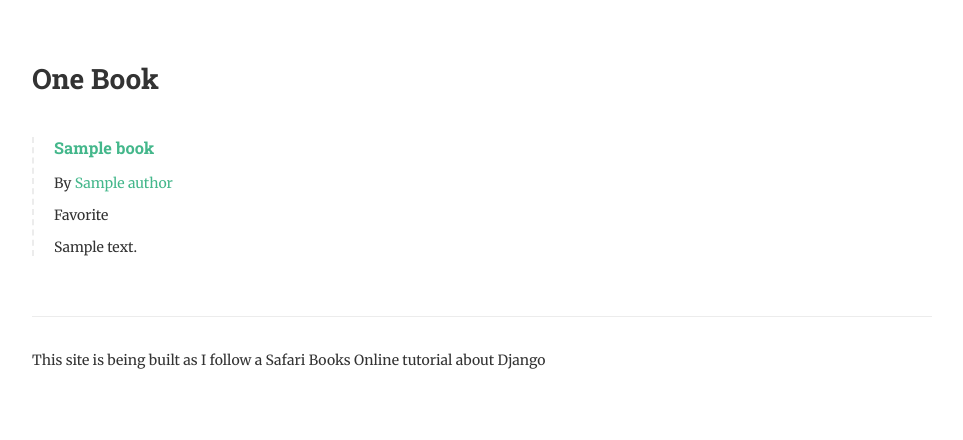
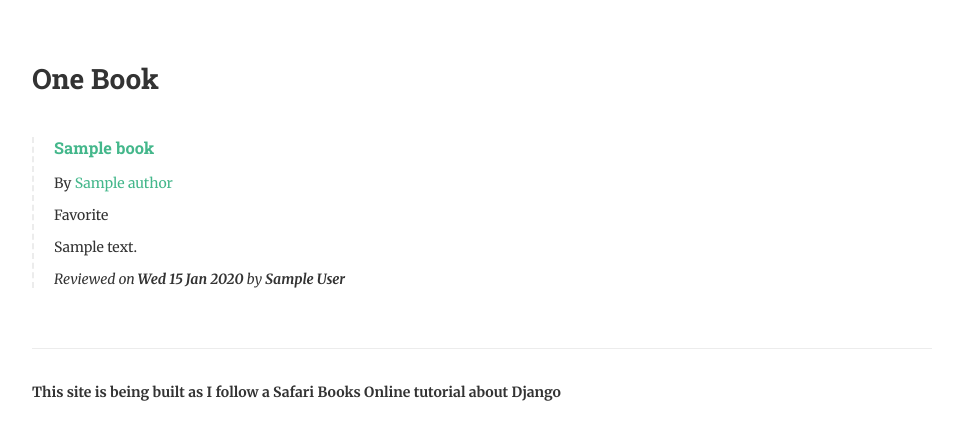
Before and after one commit to derrickstout/readit-django-project, a Django app: page / in a window 1280 px wide. Shown: the part 190-630 px from the top of the page, without its empty margins (158-1121 px from the left). Run offline with Django 3.2, Linux system fonts and the light colour scheme; tables that the repository leaves empty hold one stand-in row (values such as "Sample post").

Commit message:
Add reviewed_by field to Book model, add ability to assign book reviews to users and log current user as reviewer

```diff
--- a/books/admin.py
+++ b/books/admin.py
@@ -8,7 +8,7 @@ from .models import Author, Book
 class BookAdmin(admin.ModelAdmin):
 	fieldsets = [
 		("Book Details", {"fields": ["title", "authors"]}),
-		("Review", {"fields": ["is_favorite", "review", "date_reviewed"]}),
+		("Review", {"fields": ["is_favorite", "review", "reviewed_by", "date_reviewed"]}),
 	]
 
 	readonly_fields = ("date_reviewed",)
@@ -23,7 +23,7 @@ class BookAdmin(admin.ModelAdmin):
 	book_authors.short_description = "Author(s)"
 
 	#The list_display property contains columns we see in the book list page
-	list_display = ("title", "book_authors", "date_reviewed", "is_favorite",)
+	list_display = ("title", "book_authors","reviewed_by", "date_reviewed", "is_favorite",)
 
 	# This allows you to edit the fields specified in the book list page
 	list_editable = ("is_favorite",)
--- a/books/forms.py
+++ b/books/forms.py
@@ -26,7 +26,7 @@ class ReviewForm(forms.Form):
 class BookForm(forms.ModelForm):
 	class Meta:
 		model = Book
-		fields = ['title', 'authors']
+		fields = ['title', 'authors', 'reviewed_by']
 
 	def clean(self):
 		# Super the clean mentod to maintain main validation and error messages
--- a/books/models.py
+++ b/books/models.py
@@ -1,3 +1,5 @@
+# importing user object to add user data to models (reviewed by)
+from django.contrib.auth.models import User
 from django.core.urlresolvers import reverse
 from django.db import models
 from django.utils.timezone import now
@@ -8,6 +10,8 @@ class Book(models.Model):
 	title = models.CharField(max_length=150)
 	authors = models.ManyToManyField("Author", related_name="books")
 	review = models.TextField(blank=True, null=True)
+	#like ManyToMany, first argument is model we want to create a relationship with
+	reviewed_by = models.ForeignKey(User, blank=True, null=True, related_name="reviews")
 	date_reviewed = models.DateTimeField(blank=True, null=True)
 	is_favorite = models.BooleanField(default=False, verbose_name="Favorite?")
 
--- a/books/templates/book-detail.html
+++ b/books/templates/book-detail.html
@@ -8,4 +8,12 @@
 	{% endif %}
 <!-- linebreaks filter preserves linebreaks from Django admin -->
 	<p>{{ book.review|linebreaks }}</p>
+	<p class="meta">
+		Reviewed on <strong>{{ book.date_reviewed|date:"D d M Y"}}</strong>
+		{% if book.reviewed_by %}
+			<!-- get_full_name is a built in method from the User model
+			default filter provides a fallback to the username -->
+			by <strong>{{ book.reviewed_by.get_full_name|default:book.reviewed_by.username }}
+		{% endif %}
+	</p>
 </div>
--- a/books/views.py
+++ b/books/views.py
@@ -114,6 +114,9 @@ def review_book(request, pk):
 			# setting object values from form data
 			book.is_favorite = form.cleaned_data['is_favorite']
 			book.review = form.cleaned_data['review']
+			# Set this field to be the logged in user, so if logged in user submits
+			# a review that was assigned to someone else, field updates correctly
+			book.reviewed_by = request.user
 			book.save()
 
 			# redirect users to page by name
```
Also changed, not shown: books/templates/author.html (+7 -0 lines), books/templates/list-to-review.html (+22 -0 lines), books/migrations/0006_book_reviewed_by.py (added).
